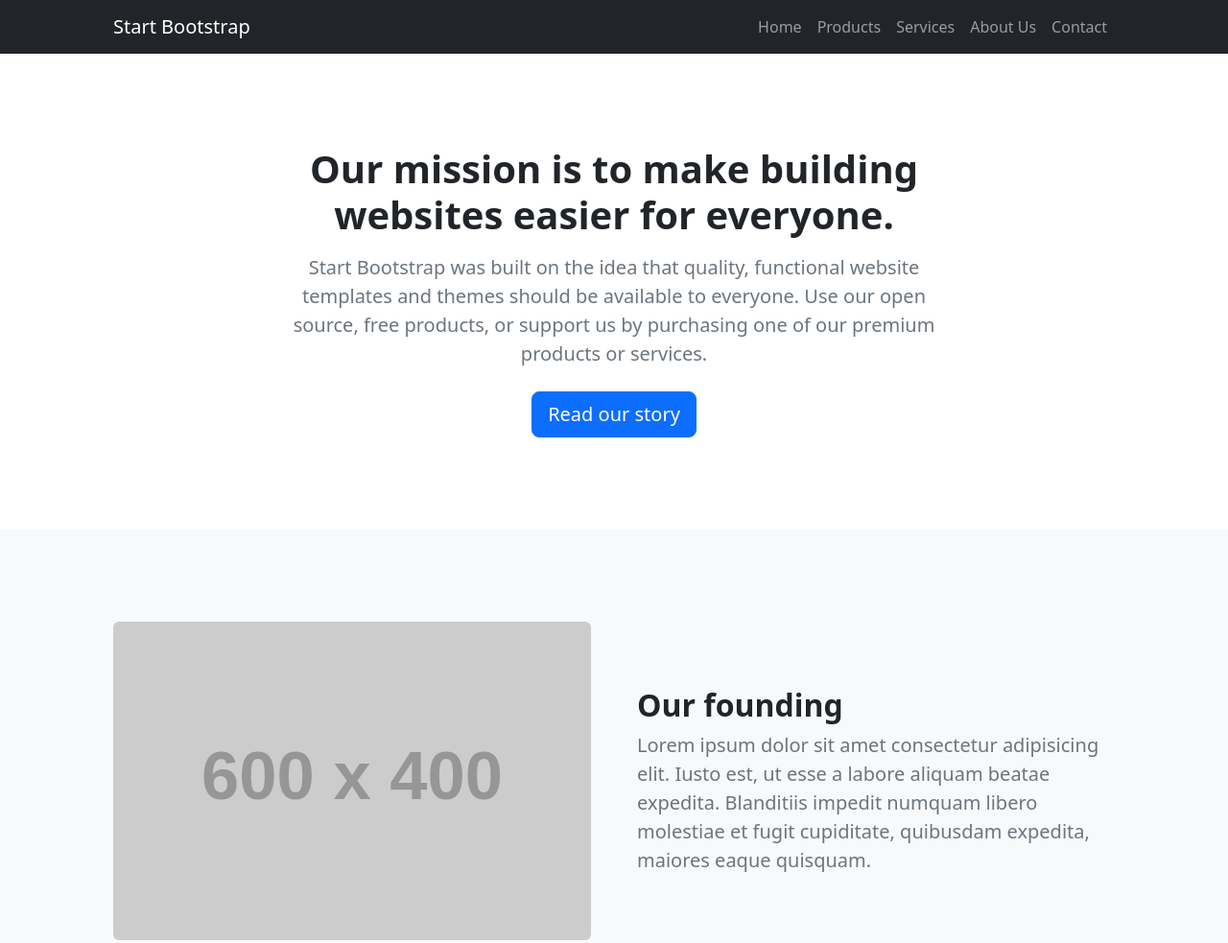
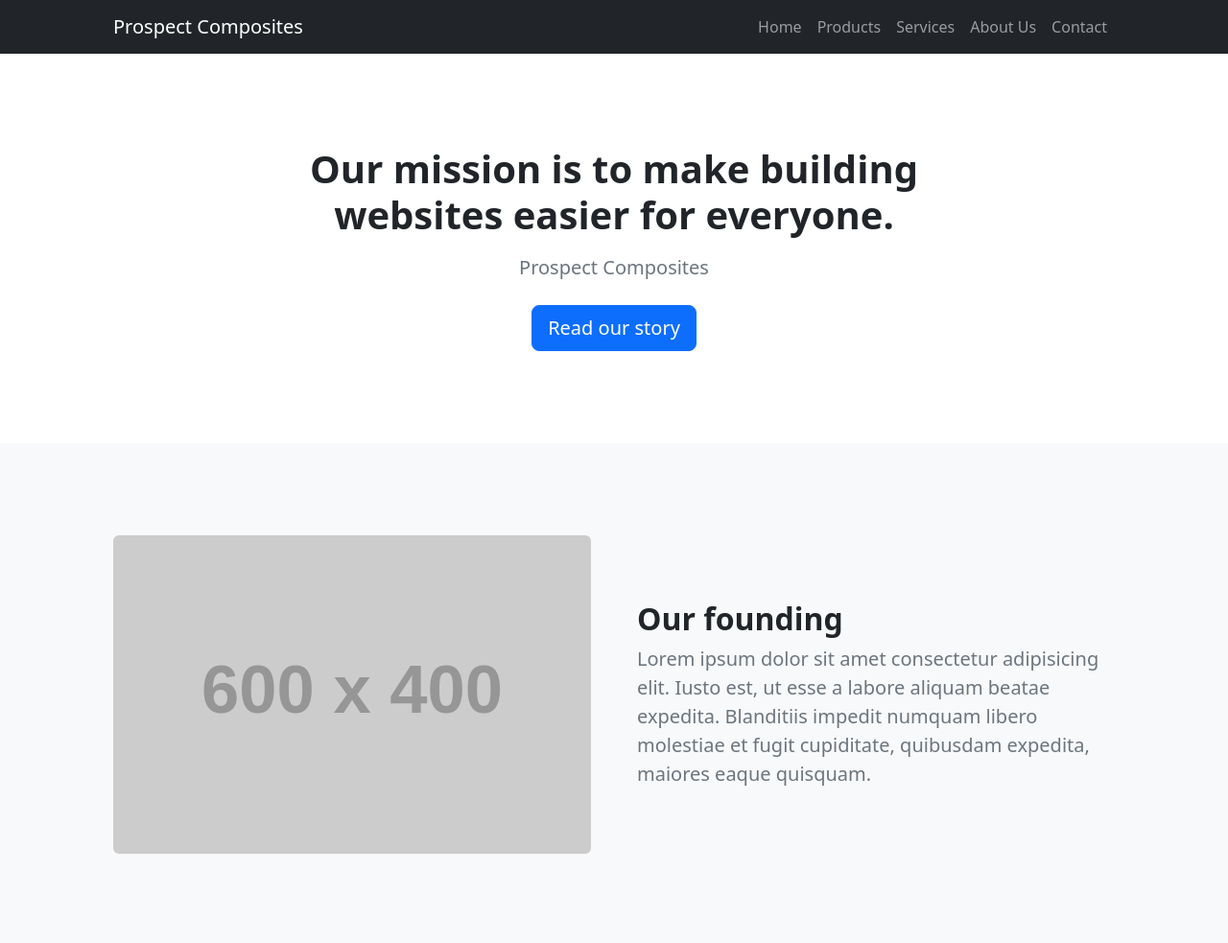
Before and after one commit to ErinClaudio/reimagined-octo-guide, a website: page src/about_us.html in a window 1280 px wide. Shown: the top 983 px of the page at 96% size. Drawn offline with nearby package versions, Linux system fonts and the light colour scheme; files that its build step writes are made by us from their sources; placeholder pictures from the web are drawn by us.

Commit message:
Update text

```diff
--- a/src/about_us.html
+++ b/src/about_us.html
@@ -18,7 +18,7 @@
             <!-- Navigation-->
             <nav class="navbar navbar-expand-lg navbar-dark bg-dark">
                 <div class="container px-5">
-                    <a class="navbar-brand" href="index.html">Start Bootstrap</a>
+                    <a class="navbar-brand" href="index.html">Prospect Composites</a>
                     <button class="navbar-toggler" type="button" data-bs-toggle="collapse" data-bs-target="#navbarSupportedContent" aria-controls="navbarSupportedContent" aria-expanded="false" aria-label="Toggle navigation"><span class="navbar-toggler-icon"></span></button>
                     <div class="collapse navbar-collapse" id="navbarSupportedContent">
                         <ul class="navbar-nav ms-auto mb-2 mb-lg-0">
@@ -52,7 +52,7 @@
                         <div class="col-lg-8 col-xxl-6">
                             <div class="text-center my-5">
                                 <h1 class="fw-bolder mb-3">Our mission is to make building websites easier for everyone.</h1>
-                                <p class="lead fw-normal text-muted mb-4">Start Bootstrap was built on the idea that quality, functional website templates and themes should be available to everyone. Use our open source, free products, or support us by purchasing one of our premium products or services.</p>
+                                <p class="lead fw-normal text-muted mb-4">Prospect Composites</p>
                                 <a class="btn btn-primary btn-lg" href="#scroll-target">Read our story</a>
                             </div>
                         </div>
```
Also changed, not shown: src/contact.html (+1 -1 lines), src/products.html (+1 -1 lines), src/services.html (+1 -1 lines).
